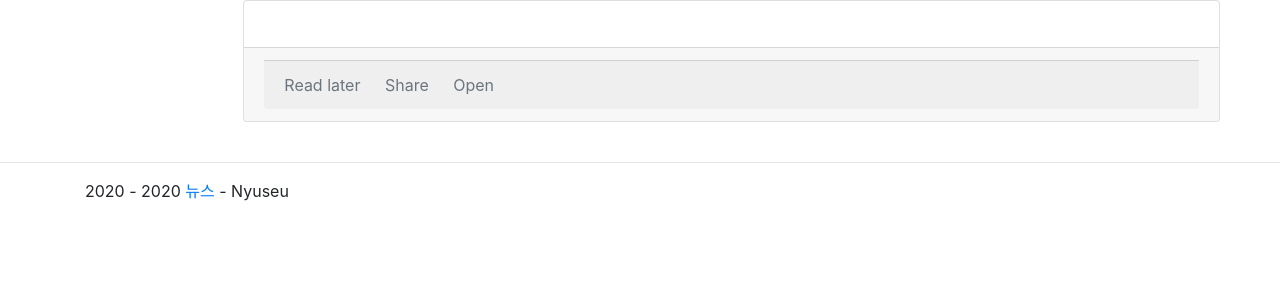
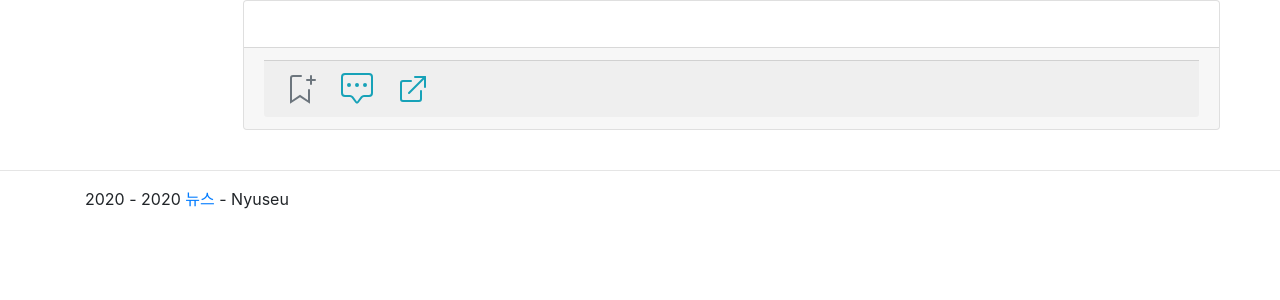
Before and after one commit to foxmask/nyuseu, a Django app: template nyuseu/templates/nyuseu/articles_detail.html in a window 1280 px wide. Shown: the part 56-356 px from the top of the page. Run offline with Django 3.2, Linux system fonts and the light colour scheme; the template is opened without the code that fills it, so the values that code supplies are empty; some libraries are stand-ins or nearby versions.

Commit message:
handling read later / unread later

```diff
--- a/nyuseu/engine.py
+++ b/nyuseu/engine.py
@@ -152,7 +152,7 @@ def go():
             if published is not None and now >= published >= date_grabbed:
                 content, image = set_content(entry)
                 # add an article
-                res = Articles(title=entry.title, text=content, image=image, feeds=my_feeds, source_feeds=entry.link)
+                res = Articles(title=entry.title, text=content, image=image, feeds=my_feeds, source_url=entry.link)
                 res.save()
                 if res:
                     created_entries += 1
@@ -163,7 +163,7 @@ def go():
                     console.print(f'Feeds {my_feeds.title} : {entry.title}', style="blue")
 
         if read_entries:
-            console.print(f'{my_feeds.title}: Entries created {created_entries} / Read {read_entries}', style="blue")
+            console.print(f'{my_feeds.title}: Entries created {created_entries} / Read {read_entries}', style="magenta")
         else:
             console.print(f'{my_feeds.title}: no feeds read', style="blue")
 
--- a/nyuseu/templates/nyuseu/article_footer.html
+++ b/nyuseu/templates/nyuseu/article_footer.html
@@ -1,5 +1,27 @@
                 <div class="card-footer">
-                    <a href="{% url 'article_read_later' id %}" class="text-muted card-link">Read later</a>
-                    <a href="#" class="text-muted card-link">Share</a>
-                    <a href="{{ source_url }}" class="text-muted card-link">Open</a>
+                    {% if read_later %}
+                    <a href="{% url 'article_unread_later' id %}" title="Remove this article to the read later list" class="text-muted card-link">
+                    <svg class="bi bi-bookmark-dash text-success" width="2em" height="2em" viewBox="0 0 16 16" fill="currentColor" xmlns="http://www.w3.org/2000/svg">
+                      <path fill-rule="evenodd" d="M11 3.5a.5.5 0 0 1 .5-.5h4a.5.5 0 0 1 0 1h-4a.5.5 0 0 1-.5-.5zM4.5 2a.5.5 0 0 0-.5.5v11.066l4-2.667 4 2.667V8.5a.5.5 0 0 1 1 0v6.934l-5-3.333-5 3.333V2.5A1.5 1.5 0 0 1 4.5 1h4a.5.5 0 0 1 0 1h-4z"/>
+                    </svg>
+                    {% else %}
+                    <a href="{% url 'article_read_later' id %}" title="Save this article for a later read" class="text-muted card-link">
+                    <svg class="bi bi-bookmark-plus" width="2em" height="2em" viewBox="0 0 16 16" fill="currentColor" xmlns="http://www.w3.org/2000/svg">
+                      <path fill-rule="evenodd" d="M4.5 2a.5.5 0 0 0-.5.5v11.066l4-2.667 4 2.667V8.5a.5.5 0 0 1 1 0v6.934l-5-3.333-5 3.333V2.5A1.5 1.5 0 0 1 4.5 1h4a.5.5 0 0 1 0 1h-4zm9-1a.5.5 0 0 1 .5.5v2a.5.5 0 0 1-.5.5h-2a.5.5 0 0 1 0-1H13V1.5a.5.5 0 0 1 .5-.5z"/>
+                      <path fill-rule="evenodd" d="M13 3.5a.5.5 0 0 1 .5-.5h2a.5.5 0 0 1 0 1H14v1.5a.5.5 0 0 1-1 0v-2z"/>
+                    </svg>
+                    {% endif %}
+                    </a>
+                    <a href="#" title="Share this article" class="text-muted card-link">
+                    <svg class="bi bi-chat-square-dots text-info" width="2em" height="2em" viewBox="0 0 16 16" fill="currentColor" xmlns="http://www.w3.org/2000/svg">
+                      <path fill-rule="evenodd" d="M14 1H2a1 1 0 0 0-1 1v8a1 1 0 0 0 1 1h2.5a2 2 0 0 1 1.6.8L8 14.333 9.9 11.8a2 2 0 0 1 1.6-.8H14a1 1 0 0 0 1-1V2a1 1 0 0 0-1-1zM2 0a2 2 0 0 0-2 2v8a2 2 0 0 0 2 2h2.5a1 1 0 0 1 .8.4l1.9 2.533a1 1 0 0 0 1.6 0l1.9-2.533a1 1 0 0 1 .8-.4H14a2 2 0 0 0 2-2V2a2 2 0 0 0-2-2H2z"/>
+                      <path d="M5 6a1 1 0 1 1-2 0 1 1 0 0 1 2 0zm4 0a1 1 0 1 1-2 0 1 1 0 0 1 2 0zm4 0a1 1 0 1 1-2 0 1 1 0 0 1 2 0z"/>
+                    </svg>
+                    </a>
+                    <a href="{{ source_url }}" title="Open the original website" class="text-muted card-link">
+                    <svg class="bi bi-box-arrow-up-right text-info" width="2em" height="2em" viewBox="0 0 16 16" fill="currentColor" xmlns="http://www.w3.org/2000/svg">
+                      <path fill-rule="evenodd" d="M1.5 13A1.5 1.5 0 0 0 3 14.5h8a1.5 1.5 0 0 0 1.5-1.5V9a.5.5 0 0 0-1 0v4a.5.5 0 0 1-.5.5H3a.5.5 0 0 1-.5-.5V5a.5.5 0 0 1 .5-.5h4a.5.5 0 0 0 0-1H3A1.5 1.5 0 0 0 1.5 5v8zm7-11a.5.5 0 0 1 .5-.5h5a.5.5 0 0 1 .5.5v5a.5.5 0 0 1-1 0V2.5H9a.5.5 0 0 1-.5-.5z"/>
+                      <path fill-rule="evenodd" d="M14.354 1.646a.5.5 0 0 1 0 .708l-8 8a.5.5 0 0 1-.708-.708l8-8a.5.5 0 0 1 .708 0z"/>
+                    </svg>
+                    </a>
                 </div>
--- a/nyuseu/templates/nyuseu/articles_list.html
+++ b/nyuseu/templates/nyuseu/articles_list.html
@@ -13,7 +13,7 @@
                     <h6 class="card-subtitle mb-2 text-muted">{{ article.date_created }}</h6>
                     <p class="card-text">{{ article.text | truncatechars_html:800 | safe}}</p>
                 </div>
-                {% include "nyuseu/article_footer.html" with id=article.id source_url=article.source_url %}
+                {% include "nyuseu/article_footer.html" with id=article.id read_later=article.read_later source_url=article.source_url %}
             </div>
         </div>
     {% endfor %}
--- a/nyuseu/urls.py
+++ b/nyuseu/urls.py
@@ -16,13 +16,14 @@ Including another URLconf
 from django.conf import settings
 from django.contrib import admin
 from django.urls import include, path
-from nyuseu.views import ArticlesListView, ArticlesDetailView, article_read_later
+from nyuseu.views import ArticlesListView, ArticlesDetailView, article_read_later, article_unread_later
 
 urlpatterns = [
     path('', ArticlesListView.as_view(), name="home"),
     path('feeds/<int:feeds>/', ArticlesListView.as_view(), name="feeds"),
     path('articles/<int:pk>/', ArticlesDetailView.as_view(), name="articles"),
     path('articles/read_later/<int:article_id>/', article_read_later, name="article_read_later"),
+    path('articles/unread_later/<int:article_id>/', article_unread_later, name="article_unread_later"),
     path('admin/', admin.site.urls),
 ]
 
```
Also changed, not shown: nyuseu/views.py (+12 -0 lines).
